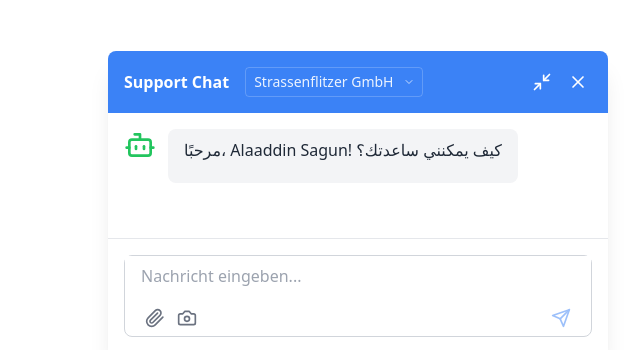
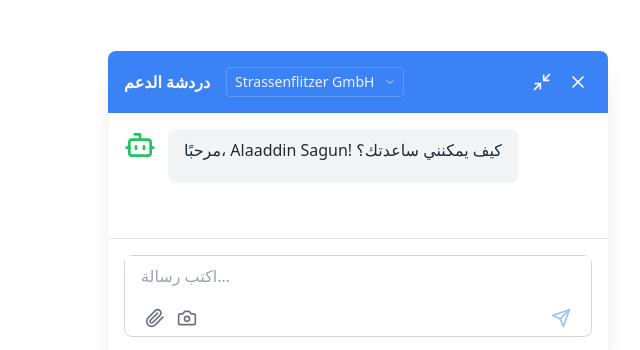
Before and after one commit to Adiyan02/Chatbot, a React (Vite) app: page / in a window 1280 px wide. Both pictures are taken after a click on the button 1236 px from the left and 756 px from the top of the page. Shown: the part 415-765 px from the top of the page, without its empty margins (640-1280 px from the left). Built offline with nearby package versions, Linux system fonts and the light colour scheme.

Commit message:
Enhanced Language, added docker build for backend

```diff
--- a/src/components/ChatInput.tsx
+++ b/src/components/ChatInput.tsx
@@ -5,9 +5,10 @@ import { uploadFile } from '../utils/api';
 interface ChatInputProps {
   onSendMessage: (message?: string, files?: File[]) => void;
   disabled?: boolean;
+  InputMessage: string;
 }
 
-export const ChatInput: React.FC<ChatInputProps> = ({ onSendMessage, disabled }) => {
+export const ChatInput: React.FC<ChatInputProps> = ({ onSendMessage, disabled, InputMessage }) => {
   const [input, setInput] = useState('');
   const [selectedFile, setSelectedFile] = useState<File[] | null>(null);
   const [isUploading, setIsUploading] = useState(false);
@@ -129,7 +130,7 @@ export const ChatInput: React.FC<ChatInputProps> = ({ onSendMessage, disabled })
           value={input}
           onChange={(e) => setInput(e.target.value)}
           disabled={disabled}
-          placeholder="Nachricht eingeben..."
+          placeholder={InputMessage}
           rows={1}
           style={{ minHeight: '44px', height: 'auto', maxHeight: '200px' }}
           onInput={(e) => {
--- a/src/components/Chatbot.tsx
+++ b/src/components/Chatbot.tsx
@@ -29,6 +29,18 @@ export const Chatbot: React.FC<ChatbotProps> = ({
     en: `Hello, ${user.name}! How can I assist you?`,
     ar: `مرحبًا، ${user.name}! كيف يمكنني ساعدتك؟`,
     tr: `Merhaba, ${user.name}! Size nasıl yardımcı olabilirim?`
+  };
+  const greetingsTitle: Record<SupportedLanguages, string> = {
+    de: `Support Chat`,
+    en: `Support Chat`,
+    ar: `دردشة الدعم`,
+    tr: `Destek Chat`
+  };
+  const greetingsInputMessage: Record<SupportedLanguages, string> = {
+    de: `Nachricht eingeben...`,
+    en: `Enter message...`,
+    ar: `اكتب رسالة...`,
+    tr: `Mesaj girin...`
   };
 
   const [messages, setMessages] = useState<Message[]>([
@@ -196,7 +208,7 @@ export const Chatbot: React.FC<ChatbotProps> = ({
             {/* Header */}
             <div className="flex items-center justify-between bg-blue-500 text-white p-4 rounded-none sm:rounded-t-lg">
               <div className="flex items-center gap-4">
-                <h2 className="font-semibold">Support Chat</h2>
+                <h2 className="font-semibold">{greetingsTitle[user.lang]}</h2>
                 {!isDriver && (
                   <div className="relative group">
                     <select
@@ -271,6 +283,7 @@ export const Chatbot: React.FC<ChatbotProps> = ({
                   <ChatInput
                     onSendMessage={handleSendMessage}
                     disabled={isProcessing}
+                    InputMessage={greetingsInputMessage[user.lang]}
                   />
                 </div>
               </div>
```
Also changed, not shown: 2 other files (tests, documents, lock files or other folders).
